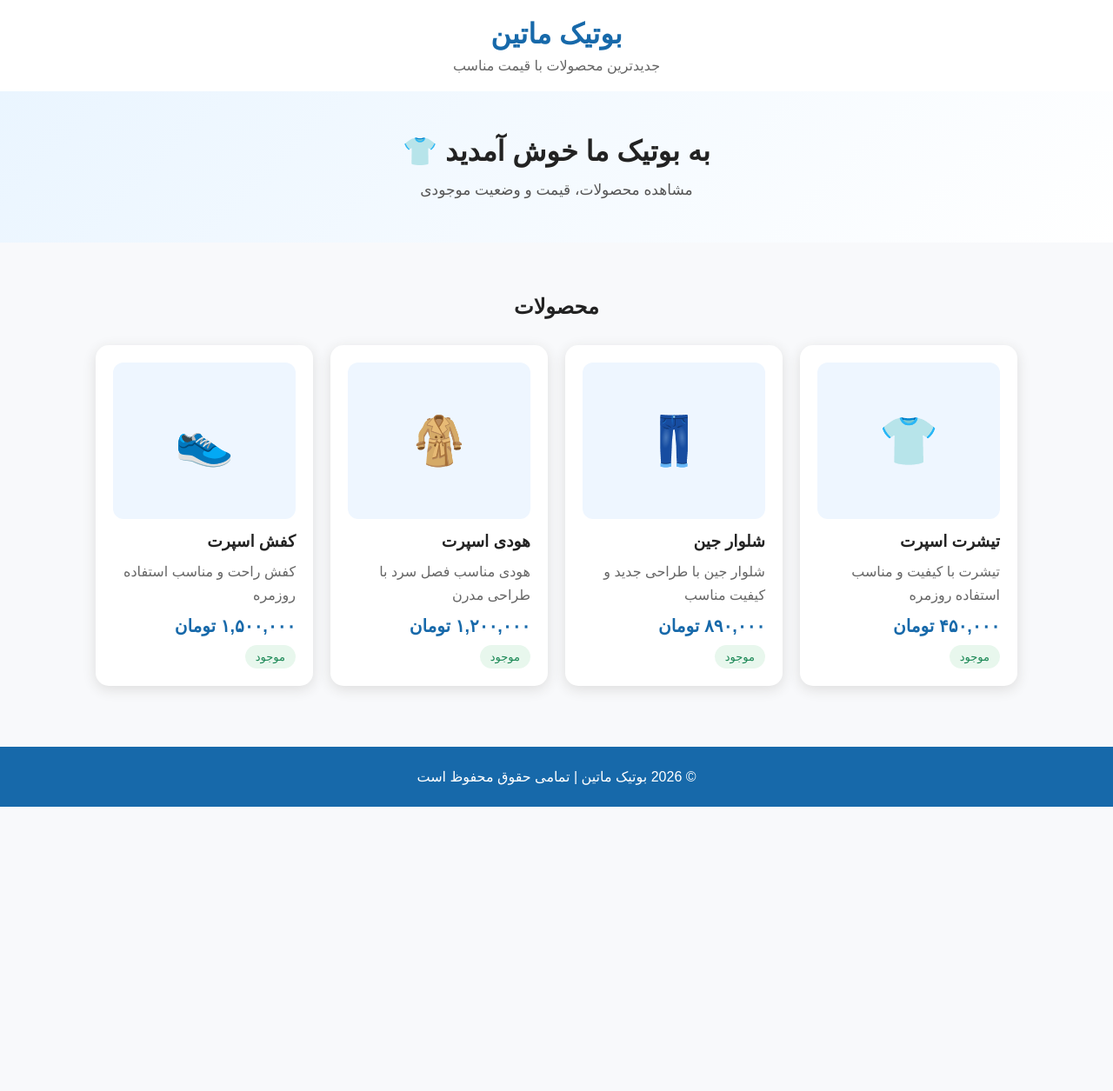
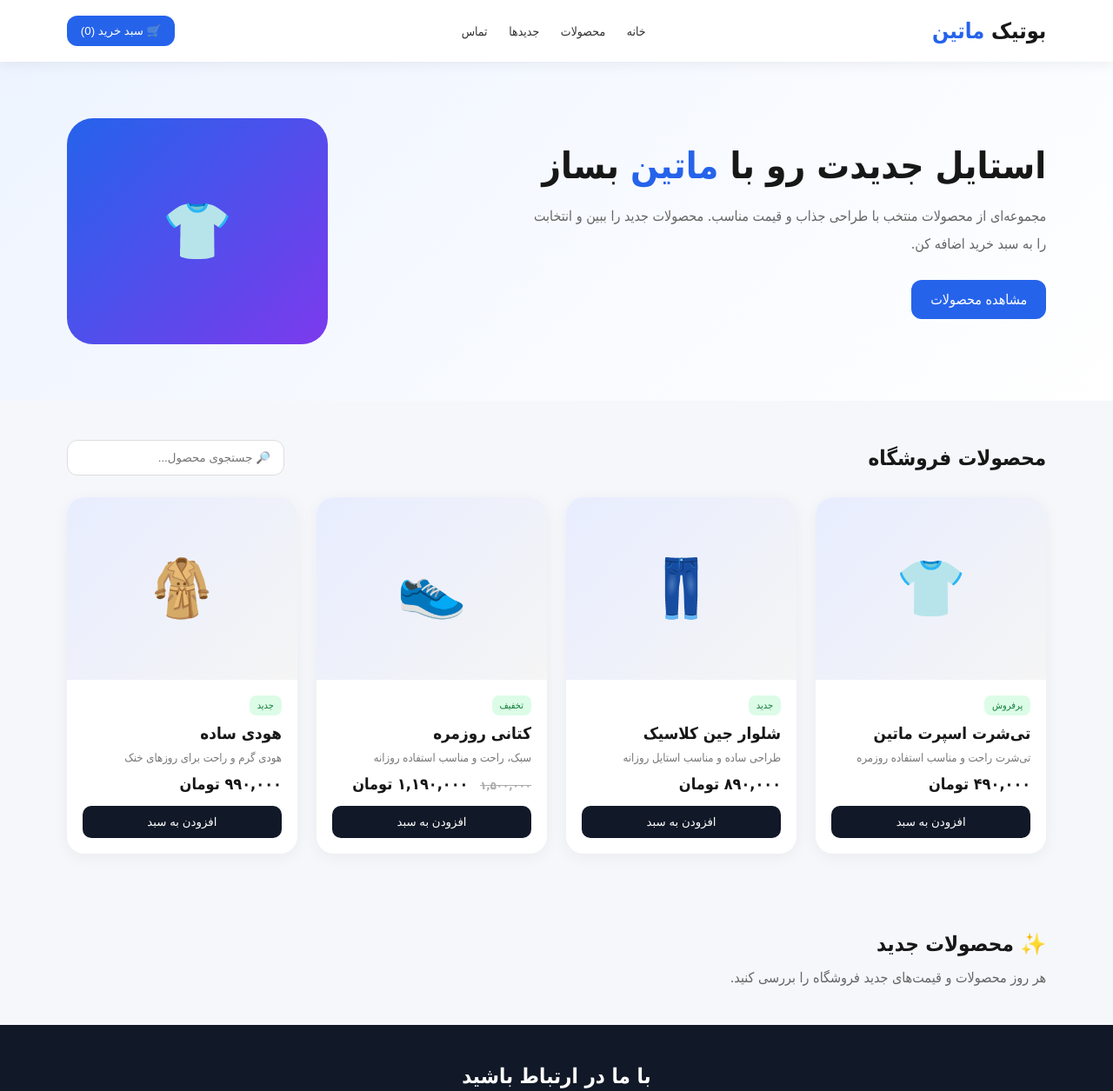
Before and after one commit to matinnnn506-cmd/matin-web, a plain HTML site: page index.html in a window 1280 px wide. Shown: the top 1255 px of the page at 87% size. Before the commit the page ends 928 px from the top, so only its background shows below. Drawn offline with Linux system fonts and the light colour scheme.

Commit message:
Update index.html

```diff
--- a/index.html
+++ b/index.html
@@ -3,125 +3,153 @@
 <head>
 <meta charset="UTF-8">
 <meta name="viewport" content="width=device-width, initial-scale=1.0">
-  <title>بوتیک متین</title>
+<title>بوتیک ماتین | فروشگاه آنلاین</title>
 
 <style>
-    * {
-      box-sizing: border-box;
-      margin: 0;
-      padding: 0;
-      font-family: Arial, sans-serif;
+*{box-sizing:border-box;margin:0;padding:0}
+body{
+  font-family:Tahoma,Arial,sans-serif;
+  background:#f6f7fb;
+  color:#171717;
 }
-
-    body {
-      background: #f8f9fb;
-      color: #222;
+header{
+  background:#fff;
+  padding:18px 6%;
+  display:flex;
+  align-items:center;
+  justify-content:space-between;
+  position:sticky;
+  top:0;
+  z-index:10;
+  box-shadow:0 2px 15px #00000012;
 }
-
-    header {
-      background: white;
-      padding: 20px;
-      text-align: center;
-      box-shadow: 0 2px 10px #ddd;
+.logo{font-size:25px;font-weight:bold}
+.logo span{color:#2563eb}
+nav a{
+  text-decoration:none;
+  color:#333;
+  margin:0 10px;
+  font-size:14px;
 }
-
-    header h1 {
-      color: #1769aa;
-      margin-bottom: 8px;
+.cart{
+  border:0;
+  background:#2563eb;
+  color:white;
+  padding:10px 16px;
+  border-radius:12px;
+  cursor:pointer;
 }
-
-    header p {
-      color: #666;
+.hero{
+  padding:65px 6%;
+  background:linear-gradient(135deg,#eef4ff,#fff);
+  display:flex;
+  align-items:center;
+  justify-content:space-between;
+  gap:30px;
 }
-
-    .hero {
-      text-align: center;
-      padding: 50px 20px;
-      background: linear-gradient(135deg, #eaf5ff, #ffffff);
+.hero-text{max-width:600px}
+.hero h1{font-size:42px;margin-bottom:18px}
+.hero h1 span{color:#2563eb}
+.hero p{color:#666;line-height:2;margin-bottom:25px}
+.btn{
+  display:inline-block;
+  background:#2563eb;
+  color:#fff;
+  padding:13px 22px;
+  border-radius:12px;
+  text-decoration:none;
 }
-
-    .hero h2 {
-      font-size: 32px;
-      margin-bottom: 15px;
+.hero-box{
+  width:300px;
+  height:260px;
+  border-radius:30px;
+  background:linear-gradient(135deg,#2563eb,#7c3aed);
+  display:flex;
+  align-items:center;
+  justify-content:center;
+  color:white;
+  font-size:65px;
 }
-
-    .hero p {
-      color: #555;
-      font-size: 17px;
+.section{padding:45px 6%}
+.section-title{
+  display:flex;
+  justify-content:space-between;
+  align-items:center;
+  margin-bottom:25px;
 }
-
-    .products {
-      max-width: 1100px;
-      margin: 40px auto;
-      padding: 20px;
+.search{
+  width:250px;
+  padding:12px 15px;
+  border:1px solid #ddd;
+  border-radius:12px;
+  outline:none;
 }
-
-    .products h2 {
-      text-align: center;
-      margin-bottom: 30px;
+.products{
+  display:grid;
+  grid-template-columns:repeat(auto-fit,minmax(210px,1fr));
+  gap:22px;
 }
-
-    .grid {
-      display: grid;
-      grid-template-columns: repeat(auto-fit, minmax(230px, 1fr));
-      gap: 20px;
+.card{
+  background:#fff;
+  border-radius:20px;
+  overflow:hidden;
+  box-shadow:0 4px 18px #0000000d;
+  transition:.2s;
 }
-
-    .card {
-      background: white;
-      border-radius: 15px;
-      padding: 20px;
-      box-shadow: 0 4px 15px #ddd;
-      transition: 0.3s;
+.card:hover{transform:translateY(-5px)}
+.product-img{
+  height:210px;
+  background:linear-gradient(135deg,#e8edff,#f5f5f5);
+  display:flex;
+  align-items:center;
+  justify-content:center;
+  font-size:65px;
 }
-
-    .card:hover {
-      transform: translateY(-5px);
+.info{padding:18px}
+.info h3{margin-bottom:10px}
+.desc{font-size:13px;color:#777;margin-bottom:12px}
+.price{font-weight:bold;font-size:18px}
+.old{text-decoration:line-through;color:#aaa;font-size:13px;margin-left:8px}
+.add{
+  width:100%;
+  margin-top:15px;
+  border:0;
+  background:#111827;
+  color:#fff;
+  padding:11px;
+  border-radius:10px;
+  cursor:pointer;
 }
-
-    .image {
-      height: 180px;
-      background: #eef6ff;
-      border-radius: 12px;
-      display: flex;
-      align-items: center;
-      justify-content: center;
-      font-size: 55px;
-      margin-bottom: 15px;
+.badge{
+  display:inline-block;
+  background:#dcfce7;
+  color:#15803d;
+  padding:5px 9px;
+  border-radius:8px;
+  font-size:11px;
+  margin-bottom:10px;
 }
-
-    .card h3 {
-      margin-bottom: 10px;
+.contact{
+  background:#111827;
+  color:white;
+  padding:45px 6%;
+  text-align:center;
 }
-
-    .card p {
-      color: #666;
-      line-height: 1.7;
-      margin-bottom: 10px;
+.contact p{color:#ccc;margin:12px 0 20px}
+footer{
+  background:#0b1020;
+  color:#aaa;
+  text-align:center;
+  padding:20px;
+  font-size:13px;
 }
-
-    .price {
-      color: #1769aa;
-      font-size: 20px;
-      font-weight: bold;
-    }
-
-    .status {
-      display: inline-block;
-      margin-top: 10px;
-      padding: 6px 12px;
-      border-radius: 20px;
-      background: #e8f7ed;
-      color: #198754;
-      font-size: 13px;
-    }
-
-    footer {
-      margin-top: 50px;
-      padding: 25px;
-      background: #1769aa;
-      color: white;
-      text-align: center;
+@media(max-width:700px){
+  nav{display:none}
+  .hero{flex-direction:column;text-align:center;padding:45px 6%}
+  .hero h1{font-size:31px}
+  .hero-box{width:100%;height:210px}
+  .section-title{flex-direction:column;gap:15px;align-items:stretch}
+  .search{width:100%}
 }
 </style>
 </head>
@@ -129,58 +157,131 @@
 <body>
 
 <header>
-    <h1>بوتیک ماتین</h1>
-    <p>جدیدترین محصولات با قیمت مناسب</p>
+  <div class="logo">بوتیک <span>ماتین</span></div>
+
+  <nav>
+    <a href="#home">خانه</a>
+    <a href="#products">محصولات</a>
+    <a href="#new">جدیدها</a>
+    <a href="#contact">تماس</a>
+  </nav>
+
+  <button class="cart" onclick="showCart()">🛒 سبد خرید (<span id="count">0</span>)</button>
 </header>
 
-  <section class="hero">
-    <h2>به بوتیک ما خوش آمدید 👕</h2>
-    <p>مشاهده محصولات، قیمت و وضعیت موجودی</p>
+<section class="hero" id="home">
+  <div class="hero-text">
+    <h1>استایل جدیدت رو با <span>ماتین</span> بساز</h1>
+    <p>
+      مجموعه‌ای از محصولات منتخب با طراحی جذاب و قیمت مناسب.
+      محصولات جدید را ببین و انتخابت را به سبد خرید اضافه کن.
+    </p>
+    <a class="btn" href="#products">مشاهده محصولات</a>
+  </div>
+
+  <div class="hero-box">👕</div>
 </section>
 
-  <section class="products">
-    <h2>محصولات</h2>
+<section class="section" id="products">
 
-    <div class="grid">
+  <div class="section-title">
+    <h2>محصولات فروشگاه</h2>
+    <input class="search" id="search" onkeyup="searchProducts()" placeholder="🔎 جستجوی محصول...">
+  </div>
+
+  <div class="products" id="productList">
 
     <div class="card">
-        <div class="image">👕</div>
-        <h3>تیشرت اسپرت</h3>
-        <p>تیشرت با کیفیت و مناسب استفاده روزمره</p>
-        <div class="price">۴۵۰,۰۰۰ تومان</div>
-        <span class="status">موجود</span>
+      <div class="product-img">👕</div>
+      <div class="info">
+        <span class="badge">پرفروش</span>
+        <h3>تی‌شرت اسپرت ماتین</h3>
+        <p class="desc">تی‌شرت راحت و مناسب استفاده روزمره</p>
+        <div class="price">۴۹۰,۰۰۰ تومان</div>
+        <button class="add" onclick="addCart()">افزودن به سبد</button>
+      </div>
     </div>
 
     <div class="card">
-        <div class="image">👖</div>
-        <h3>شلوار جین</h3>
-        <p>شلوار جین با طراحی جدید و کیفیت مناسب</p>
+      <div class="product-img">👖</div>
+      <div class="info">
+        <span class="badge">جدید</span>
+        <h3>شلوار جین کلاسیک</h3>
+        <p class="desc">طراحی ساده و مناسب استایل روزانه</p>
         <div class="price">۸۹۰,۰۰۰ تومان</div>
-        <span class="status">موجود</span>
+        <button class="add" onclick="addCart()">افزودن به سبد</button>
+      </div>
     </div>
 
     <div class="card">
-        <div class="image">🧥</div>
-        <h3>هودی اسپرت</h3>
-        <p>هودی مناسب فصل سرد با طراحی مدرن</p>
-        <div class="price">۱,۲۰۰,۰۰۰ تومان</div>
-        <span class="status">موجود</span>
+      <div class="product-img">👟</div>
+      <div class="info">
+        <span class="badge">تخفیف</span>
+        <h3>کتانی روزمره</h3>
+        <p class="desc">سبک، راحت و مناسب استفاده روزانه</p>
+        <div class="price">
+          <span class="old">۱,۵۰۰,۰۰۰</span>
+          ۱,۱۹۰,۰۰۰ تومان
+        </div>
+        <button class="add" onclick="addCart()">افزودن به سبد</button>
+      </div>
     </div>
 
     <div class="card">
-        <div class="image">👟</div>
-        <h3>کفش اسپرت</h3>
-        <p>کفش راحت و مناسب استفاده روزمره</p>
-        <div class="price">۱,۵۰۰,۰۰۰ تومان</div>
-        <span class="status">موجود</span>
+      <div class="product-img">🧥</div>
+      <div class="info">
+        <span class="badge">جدید</span>
+        <h3>هودی ساده</h3>
+        <p class="desc">هودی گرم و راحت برای روزهای خنک</p>
+        <div class="price">۹۹۰,۰۰۰ تومان</div>
+        <button class="add" onclick="addCart()">افزودن به سبد</button>
+      </div>
     </div>
 
   </div>
 </section>
 
+<section class="section" id="new">
+  <h2>✨ محصولات جدید</h2>
+  <p style="margin-top:15px;color:#666">
+    هر روز محصولات و قیمت‌های جدید فروشگاه را بررسی کنید.
+  </p>
+</section>
+
+<section class="contact" id="contact">
+  <h2>با ما در ارتباط باشید</h2>
+  <p>برای سفارش یا دریافت اطلاعات بیشتر با ما تماس بگیرید.</p>
+  <a class="btn" href="tel:09123456789">📞 تماس با ماتین</a>
+</section>
+
 <footer>
-    © 2026 بوتیک ماتین | تمامی حقوق محفوظ است
+  © 2026 بوتیک  متین — تمامی حقوق محفوظ است.
 </footer>
+
+<script>
+let count=0;
+
+function addCart(){
+  count++;
+  document.getElementById("count").innerText=count;
+  alert("محصول به سبد خرید اضافه شد 🛒");
+}
+
+function showCart(){
+  alert("تعداد محصولات سبد خرید: "+count);
+}
+
+function searchProducts(){
+  let text=document.getElementById("search").value.toLowerCase();
+  let cards=document.querySelectorAll(".card");
+
+  cards.forEach(card=>{
+    card.style.display=card.innerText.toLowerCase().includes(text)
+      ? "block"
+      : "none";
+  });
+}
+</script>
 
 </body>
 </html>
```
Lines whose indentation alone changed are shown as unchanged.
